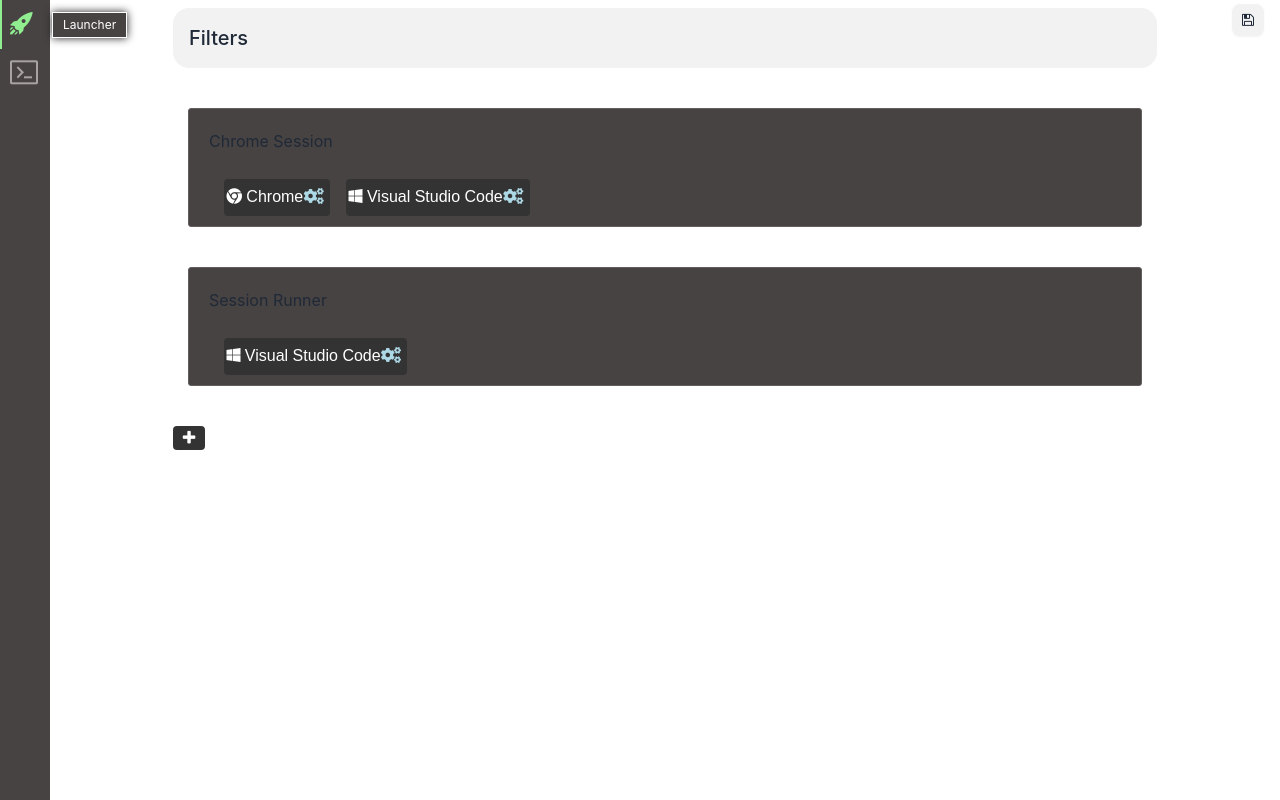
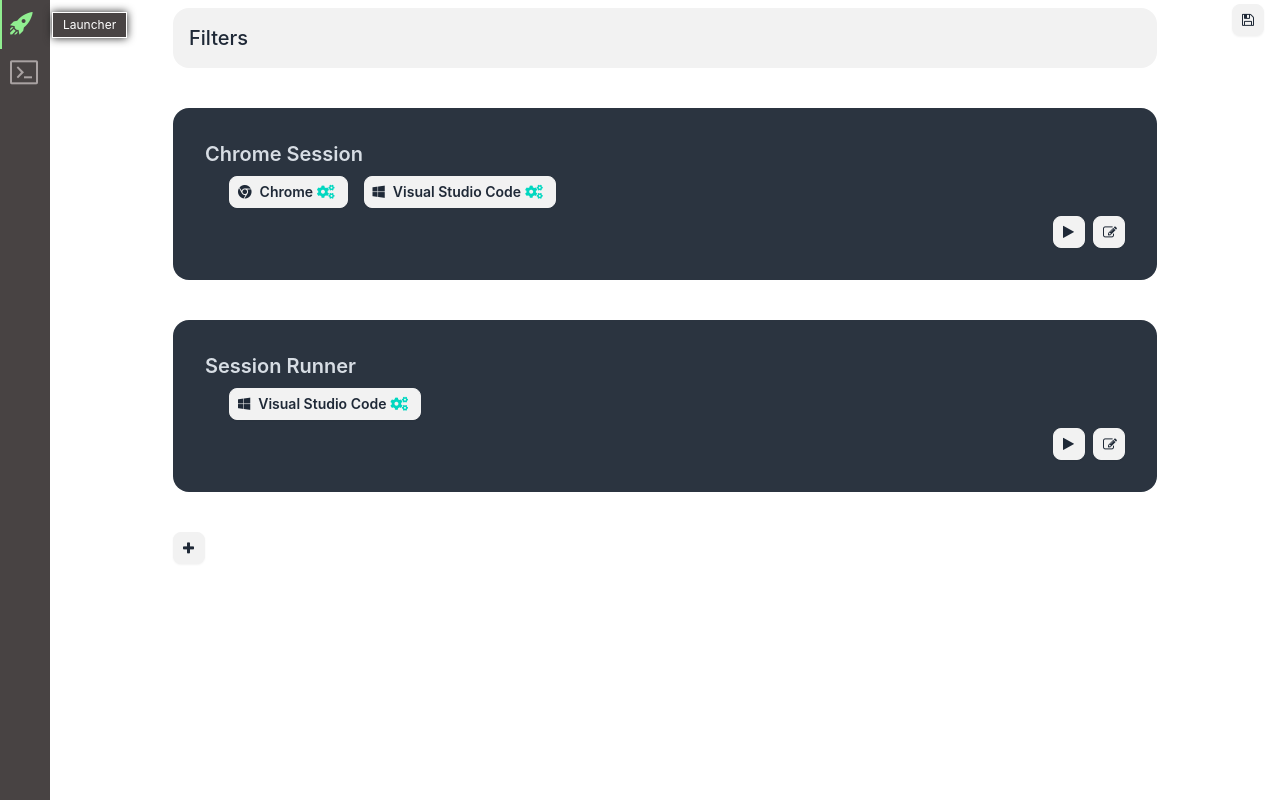
Before and after one commit to mwebb387/mission-control, a Svelte app: page / in a window 1280 px wide. Built offline with nearby package versions, Linux system fonts and the light colour scheme.

Commit message:
[WIP] Updates to AddFrom- controls, program and session components and tags
- Also many button updates

```diff
--- a/src/components/AddFromInput.svelte
+++ b/src/components/AddFromInput.svelte
@@ -49,27 +49,18 @@
 
 {#if !edit}
   <div>
-    <button class="button icon-button" title="Add New" on:click={addStart}>
+    <button class="btn btn-square btn-sm" title="Add New" on:click={addStart}>
       <i class="nf nf-fa-plus"></i>
     </button>
   </div>
 {:else}
-  <div class="stack-horizontal" on:focusout={focusout}>
+  <div class="flex gap-1 flex-wrap justify-between items-center" on:focusout={focusout}>
     <TextInput label={label} bind:value={newValue} on:keydown={keydown} autofocus={true} />
-    <button class="button icon-button" title="Confirm" on:click={confirm}>
+    <button class="btn btn-square btn-sm" title="Confirm" on:click={confirm}>
       <i class="nf nf-fa-check"></i>
     </button>
-    <button class="button icon-button" title="Cancel" on:click={cancel}>
+    <button class="btn btn-square btn-sm" title="Cancel" on:click={cancel}>
       <i class="nf nf-fa-times"></i>
     </button>
   </div>
 {/if}
-
-<style>
-div {
-  display: flex;
-  flex-wrap: wrap;
-  justify-content: space-between;
-  align-items: center;
-}
-</style>
--- a/src/components/AddFromOptions.svelte
+++ b/src/components/AddFromOptions.svelte
@@ -34,27 +34,18 @@
 
 {#if !editState}
   <div>
-    <button class="button icon-button" title="Add New" on:click={addStart}>
+    <button class="btn btn-square btn-sm" title="Add New" on:click={addStart}>
       <i class="nf nf-fa-plus"></i>
     </button>
   </div>
 {:else}
-  <div class="stack-horizontal">
+  <div class="flex gap-1 flex-wrap justify-between items-center">
     <Dropdown label={label} options={options} bind:value={newOption} />
-    <button class="button icon-button" title="Confirm" on:click={confirm}>
+    <button class="btn btn-square btn-sm" title="Confirm" on:click={confirm}>
       <i class="nf nf-fa-check"></i>
     </button>
-    <button class="button icon-button" title="Cancel" on:click={cancel}>
+    <button class="btn btn-square btn-sm" title="Cancel" on:click={cancel}>
       <i class="nf nf-fa-times"></i>
     </button>
   </div>
 {/if}
-
-<style>
-div {
-  display: flex;
-  flex-wrap: wrap;
-  justify-content: space-between;
-  align-items: center;
-}
-</style>
--- a/src/components/Program.svelte
+++ b/src/components/Program.svelte
@@ -90,14 +90,14 @@
 
       <div class="flex items-center">
         <TextInput label="Program" description="Full Path" bind:value={value.path} />
-        <button class="button icon-button" on:click={onSelectProgram} title="Select Program Path">
+        <button class="btn btn-square btn-sm" on:click={onSelectProgram} title="Select Program Path">
           <i class="nf nf-fa-search"></i>
         </button>
       </div>
 
       <div class="flex items-center">
         <TextInput label="Icon" description="Icon Class" bind:value={value.icon} />
-        <button class="button icon-button" on:click={onSelectIconClass} title="Select Icon">
+        <button class="btn btn-square btn-sm" on:click={onSelectIconClass} title="Select Icon">
           <i class="nf nf-fa-search"></i>
         </button>
       </div>
@@ -111,8 +111,8 @@
       <AddFromOptions label="New Argument Type" options={argTypeOptions} on:newValue={onNewArgument} />
 
       <div class="actions">
-        <button title="Save" class="button button-save icon-button" on:click={onEditEnd}><i class="nf nf-fa-save"></i></button>
-        <button title="Remove" class="button button-delete icon-button" on:click={onRemoveProgram}><i class="nf nf-fa-trash"></i></button>
+        <button title="Save" class="btn btn-square btn-sm" on:click={onEditEnd}><i class="nf nf-fa-save"></i></button>
+        <button title="Remove" class="btn btn-square btn-sm" on:click={onRemoveProgram}><i class="nf nf-fa-trash"></i></button>
       </div>
     {/if}
   </div>
--- a/src/components/ProgramArgument.svelte
+++ b/src/components/ProgramArgument.svelte
@@ -34,6 +34,6 @@
 
     <Dropdown label="Type" options={dropdownOptions} bind:value={argument.type} />
 
-    <button title="Remove" class="button button-delete icon-button" on:click={onRemoveArgument}><i class="nf nf-fa-trash"></i></button>
+    <button title="Remove" class="btn btn-square btn-sm" on:click={onRemoveArgument}><i class="nf nf-fa-trash"></i></button>
   </div>
 </div>
--- a/src/components/Session.svelte
+++ b/src/components/Session.svelte
@@ -54,39 +54,33 @@
 </script>
 
 
-<section class="data-container" use:draggable={value}>
-  <div class="data-container__header">
-    <h3>{value.name}</h3>
-    <div class="actions">
-      <button title="Run Session" class="button icon-button" on:click={onStartSession}><i class="nf nf-fa-play"></i></button>
-      <button title="Edit" class="button icon-button" on:click={onEdit}><i class="nf nf-fa-edit"></i></button>
+<section class="card bg-neutral text-neutral-content" use:draggable={value}>
+  <div class="card-body">
+    <h3 class="card-title">{value.name}</h3>
+
+    <div class="flex gap-4 px-6">
+      {#each value.programs as program, index}
+        <button title={getProgramName(program.id)} class="btn btn-sm" on:click={() => onStartProgram(index)}>
+          <i class="{getProgramIcon(program.id)}"></i>
+          {(program.name && program.name.length) ? program.name : getProgramName(program.id)}
+          {#if !program.manualOnly}
+            <i class="fas fa-cogs text-accent"></i>
+          {/if}
+        </button>
+      {/each}
+    </div>
+
+    <div class="card-actions justify-end">
+      <button title="Run Session" class="btn btn-square btn-sm" on:click={onStartSession}><i class="nf nf-fa-play"></i></button>
+      <button title="Edit" class="btn btn-square btn-sm" on:click={onEdit}><i class="nf nf-fa-edit"></i></button>
 
       {#if showReorderButtons && allowReorderNext}
-        <button title="Order Next" class="button icon-button" on:click={onShiftNext}><i class="nf nf-fa-sort_down"></i></button>
+        <button title="Order Next" class="btn btn-square btn-sm" on:click={onShiftNext}><i class="nf nf-fa-sort_down"></i></button>
       {/if}
 
       {#if showReorderButtons && allowReorderPrevious}
-        <button title="Order Previous" class="button icon-button" on:click={onShiftPrevious}><i class="nf nf-fa-sort_up"></i></button>
+        <button title="Order Previous" class="btn btn-square btn-sm" on:click={onShiftPrevious}><i class="nf nf-fa-sort_up"></i></button>
       {/if}
     </div>
   </div>
-  <div class="data-container__content-row-left">
-    {#each value.programs as program, index}
-      <button title={getProgramName(program.id)} class="button" on:click={() => onStartProgram(index)}>
-        <i class="{getProgramIcon(program.id)}"></i>
-        {(program.name && program.name.length) ? program.name : getProgramName(program.id)}
-        {#if !program.manualOnly}
-          <i class="fas fa-cogs"></i>
-        {/if}
-      </button>
-    {/each}
-  </div>
 </section>
-
-<style lang="scss">
-  @import '../styles/util/variables';
-
-  .fa-cogs {
-    color: $button-accent;
-  }
-</style>
--- a/src/components/inputs/TextAreaInput.svelte
+++ b/src/components/inputs/TextAreaInput.svelte
@@ -15,7 +15,9 @@
   });
 </script>
 
-<div class="input-container grow">
-  <label>{label}</label>
-  <textarea class=input placeholder={description} bind:value={value} on:keydown on:keyup bind:this={ref} />
+<div class="form-control grow">
+  <label class="label flex flex-col items-start gap-1">
+    <span class="label-text">{label}</span>
+    <textarea class=input placeholder={description} bind:value={value} on:keydown on:keyup bind:this={ref} />
+  </label>
 </div>
--- a/src/components/tags/Tag.svelte
+++ b/src/components/tags/Tag.svelte
@@ -1,22 +1,4 @@
-<button class="tag" on:click>
+<button class="badge badge-lg badge-info gap-2" on:click>
   <slot></slot>
   <i class="nf nf-mdi-tag"></i>
 </button>
-
-<style lang="scss">
-  @import '../../styles/util/variables';
-
-  $tag-height: 25px;
-
-  .tag {
-    color: $white;
-    cursor: pointer;
-    background: $tag-background;
-    border: none;
-    border-radius: 3px;
-    height: $tag-height;
-    outline: none;
-    padding: 2px 10px;
-    position: relative;
-  }
-</style>
--- a/src/components/tags/TagInput.svelte
+++ b/src/components/tags/TagInput.svelte
@@ -61,12 +61,12 @@
       <option value={storeTag}>
     {/each}
   </datalist>
-  <button class="button icon-button" disabled="{!newTagsInput}" on:click={onAddTagsClick}>
+  <button class="btn btn-square btn-sm" disabled="{!newTagsInput}" on:click={onAddTagsClick}>
     <i class="nf nf-fa-plus"></i>
   </button>
 </div>
 
-<div class="data-container__content-row-left">
+<div class="flex gap-4 px-6">
   {#each tags as tag}
     <Tag on:click={onTagClick} >{tag}</Tag>
   {/each}
--- a/src/styles/_styles.scss
+++ b/src/styles/_styles.scss
@@ -10,7 +10,6 @@
 @import 'components/data-container';
 @import 'components/file-finder';
 @import 'components/font-class-selector';
-@import 'components/input-container';
 @import 'components/notifications';
 @import 'components/pager';
 @import 'components/scrollbar';
--- a/src/styles/components/_input-container.scss
+++ /dev/null
@@ -1,19 +0,0 @@
-.input-container {
-  display: flex;
-  flex-direction: column;
-  justify-content: center;
-  position: relative;
-
-  &.grow {
-    flex-grow: 1;
-  }
-
-  .input {
-    width: 100%;
-  }
-
-  label {
-    display: block;
-    font-size: small;
-  }
-}
```
Also changed, not shown: src/components/SessionEditor.svelte (+10 -8 lines).
